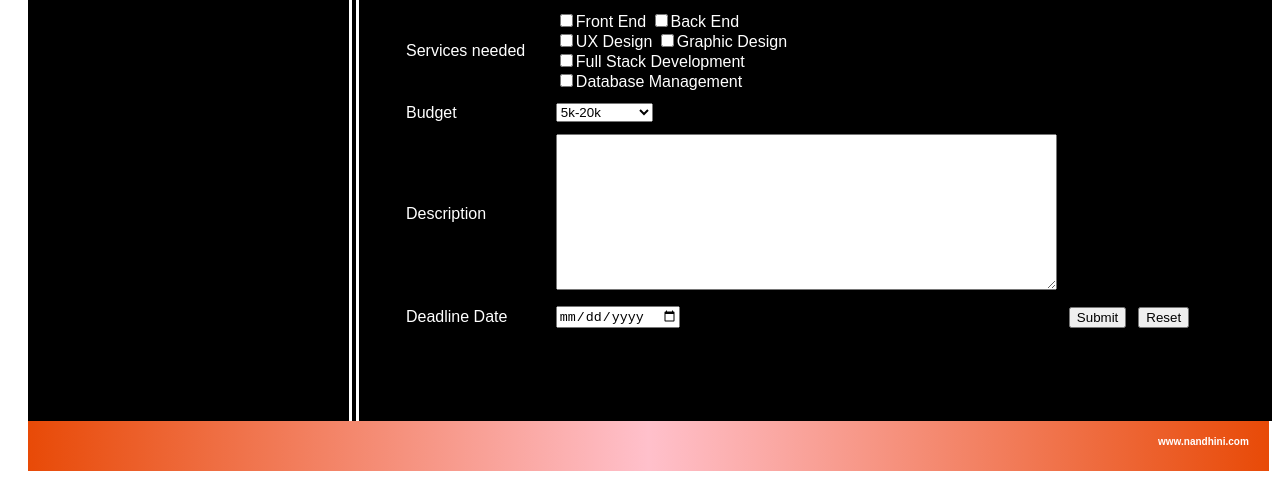
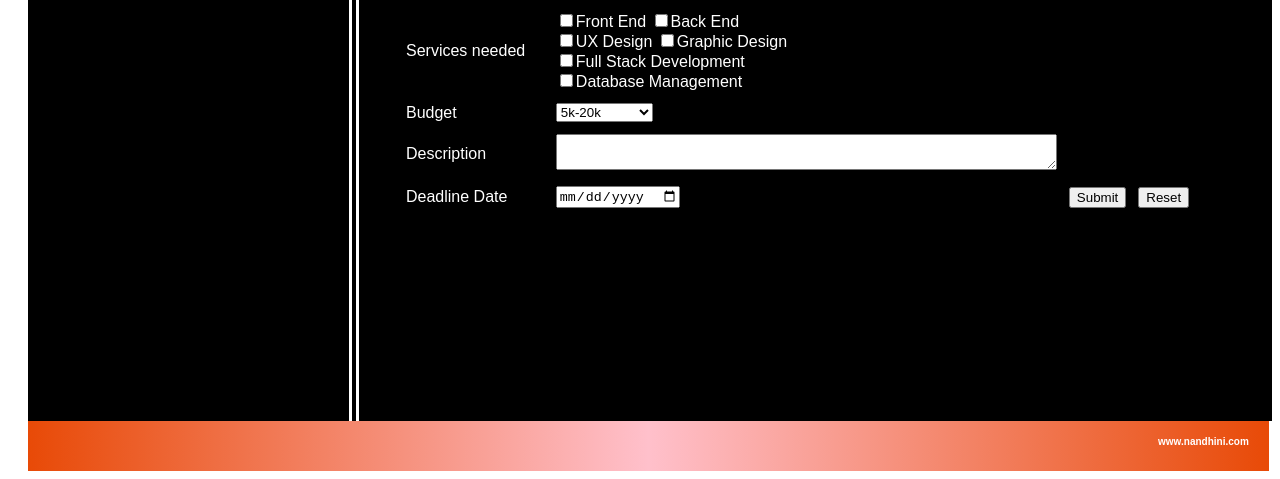
Before and after one commit to nandhinifsd/nandhini-portfolio, a plain HTML site: page contactus.html in a window 1280 px wide. Shown: the part 397-876 px from the top of the page. Drawn offline with Linux system fonts and the light colour scheme.

Commit message:
text area correction

```diff
--- a/contactus.html
+++ b/contactus.html
@@ -117,7 +117,7 @@
                         </tr>
                         <tr>
                             <td><label>Description</label>
-                            <td><textarea cols="60"rows="10" value="description"> </textarea></td>
+                            <td><textarea cols="60"rows="2" value="description"> </textarea></td>
                         </tr>
                          <tr>
                            <td><label>Deadline Date</label></td>
```
